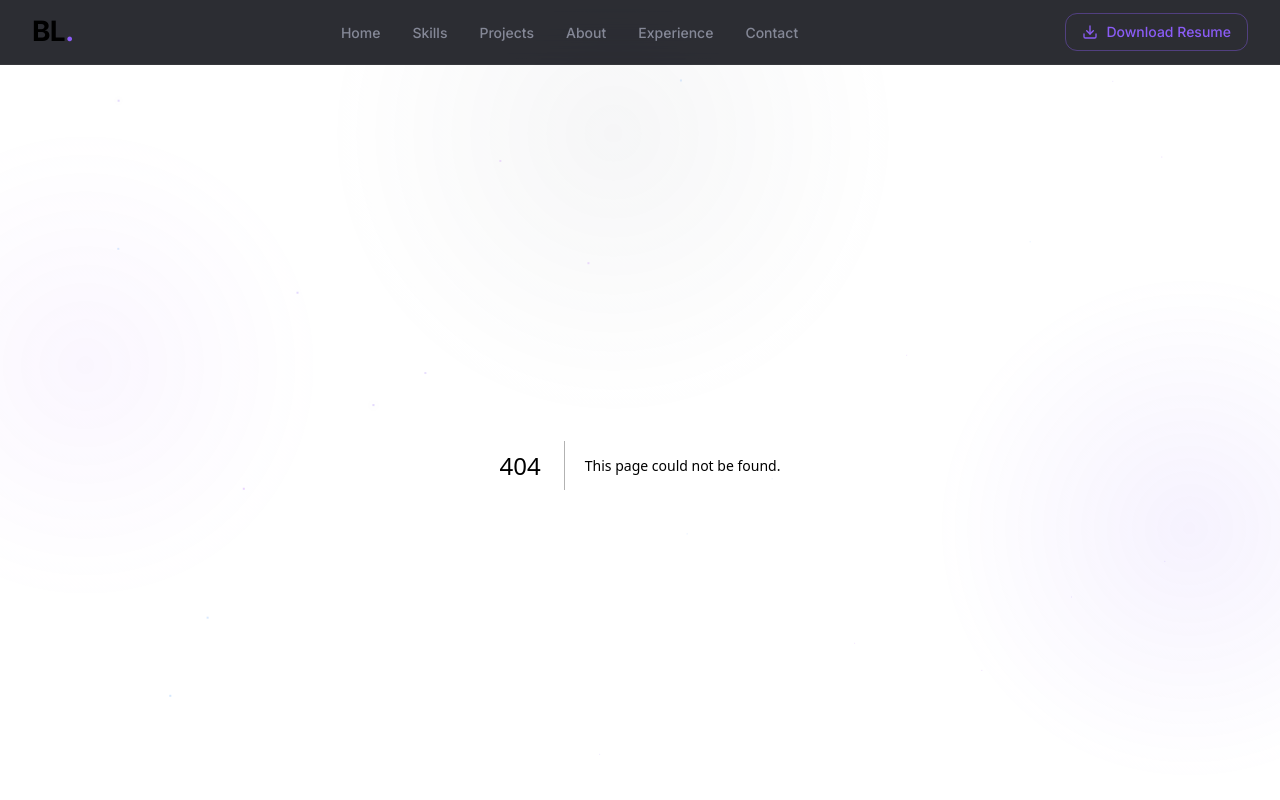
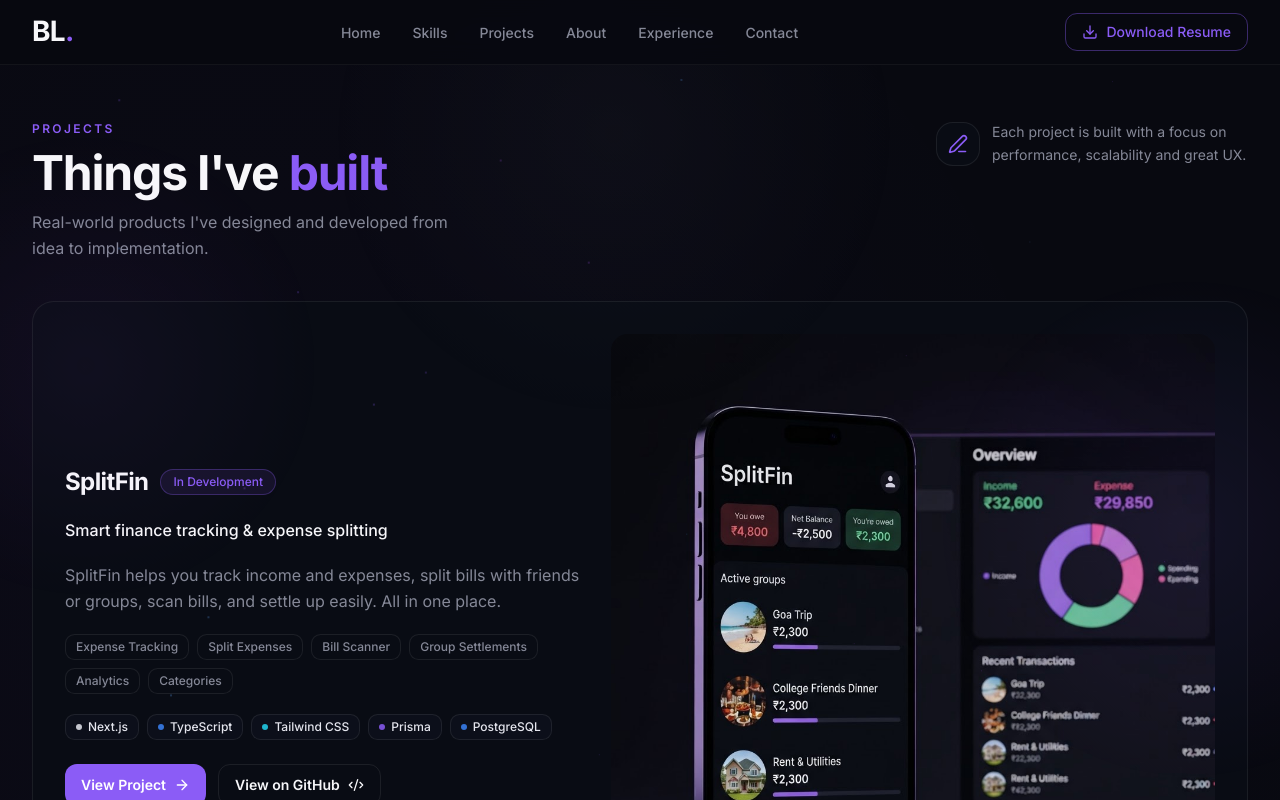
Before and after one commit to bhanurx100/portfolio-1, a Next.js app: page /projects in a window 1280 px wide. Before the commit this address had no page. Shown: the top 800 px of the page. Built offline with nearby package versions, Linux system fonts and the light colour scheme.

Commit message:
feat: add projects showcase

```diff
--- /dev/null
+++ b/app/projects/page.tsx
@@ -0,0 +1,113 @@
+import Image from 'next/image'
+import Link from 'next/link'
+import type { Metadata } from 'next'
+import { ArrowRight, Code2, PenLine } from 'lucide-react'
+import { projects } from '@/lib/projects-data'
+import { siteConfig } from '@/lib/site-config'
+import { FeatureChip, StatusBadge, TechChip } from '@/components/shared/chips'
+import { GitHubCta } from '@/components/shared/github-cta'
+
+export const metadata: Metadata = {
+  title: 'Projects — Bhanuprasad L.',
+  description:
+    'Real-world products designed and developed from idea to implementation.',
+}
+
+export default function ProjectsPage() {
+  return (
+    <div className="mx-auto flex max-w-7xl flex-col gap-10 px-4 py-14 sm:px-6 lg:px-8">
+      <div className="flex flex-col gap-6 md:flex-row md:items-start md:justify-between">
+        <div className="flex flex-col gap-3">
+          <p className="eyebrow">Projects</p>
+          <h1 className="text-3xl font-bold tracking-tight text-balance sm:text-4xl lg:text-5xl">
+            Things I&apos;ve <span className="text-primary">built</span>
+          </h1>
+          <p className="text-muted-foreground max-w-md leading-relaxed text-pretty">
+            Real-world products I&apos;ve designed and developed from idea to
+            implementation.
+          </p>
+        </div>
+        <div className="flex items-center gap-3">
+          <span className="border-border bg-card text-primary inline-flex size-11 shrink-0 items-center justify-center rounded-xl border">
+            <PenLine className="size-5" aria-hidden="true" />
+          </span>
+          <p className="text-muted-foreground max-w-[16rem] text-sm leading-relaxed">
+            Each project is built with a focus on performance, scalability and
+            great UX.
+          </p>
+        </div>
+      </div>
+
+      <div className="flex flex-col gap-8">
+        {projects.map((project) => (
+          <article key={project.slug} className="surface-card overflow-hidden">
+            <div className="flex flex-col gap-8 p-6 sm:p-8 lg:flex-row lg:items-center">
+              {/* Text */}
+              <div className="flex flex-col gap-5 lg:w-[46%]">
+                <div className="flex flex-wrap items-center gap-3">
+                  <h2 className="text-2xl font-bold tracking-tight">
+                    {project.name}
+                  </h2>
+                  <StatusBadge label={project.status} />
+                </div>
+                <p className="font-medium">{project.subtitle}</p>
+                <p className="text-muted-foreground leading-relaxed text-pretty">
+                  {project.cardDescription}
+                </p>
+                <div className="flex flex-wrap gap-2">
+                  {project.featureChips.map((chip) => (
+                    <FeatureChip key={chip} label={chip} />
+                  ))}
+                </div>
+                <div className="flex flex-wrap gap-2">
+                  {project.techChips.map((chip) => (
+                    <TechChip key={chip} label={chip} />
+                  ))}
+                </div>
+                <div className="flex flex-wrap gap-3 pt-1">
+                  <Link
+                    href={`/projects/${project.slug}`}
+                    className="bg-primary text-primary-foreground hover:bg-primary/90 group inline-flex items-center gap-2 rounded-lg px-4 py-2.5 text-sm font-semibold transition-colors"
+                  >
+                    View Project
+                    <ArrowRight
+                      className="size-4 transition-transform group-hover:translate-x-0.5"
+                      aria-hidden="true"
+                    />
+                  </Link>
+                  <a
+                    href={project.githubUrl}
+                    target="_blank"
+                    rel="noopener noreferrer"
+                    className="border-border hover:border-primary/40 inline-flex items-center gap-2 rounded-lg border px-4 py-2.5 text-sm font-semibold transition-colors"
+                  >
+                    View on GitHub
+                    <Code2 className="size-4" aria-hidden="true" />
+                  </a>
+                </div>
+              </div>
+
+              {/* Visual */}
+              <div className="lg:w-[54%]">
+                <Image
+                  src={project.image || "/placeholder.svg"}
+                  alt={project.imageAlt}
+                  width={1200}
+                  height={800}
+                  className="h-auto w-full rounded-xl object-contain"
+                />
+              </div>
+            </div>
+          </article>
+        ))}
+      </div>
+
+      <div className="mx-auto w-full max-w-xl">
+        <GitHubCta
+          title="View more projects on GitHub"
+          href={siteConfig.github}
+        />
+      </div>
+    </div>
+  )
+}
```
